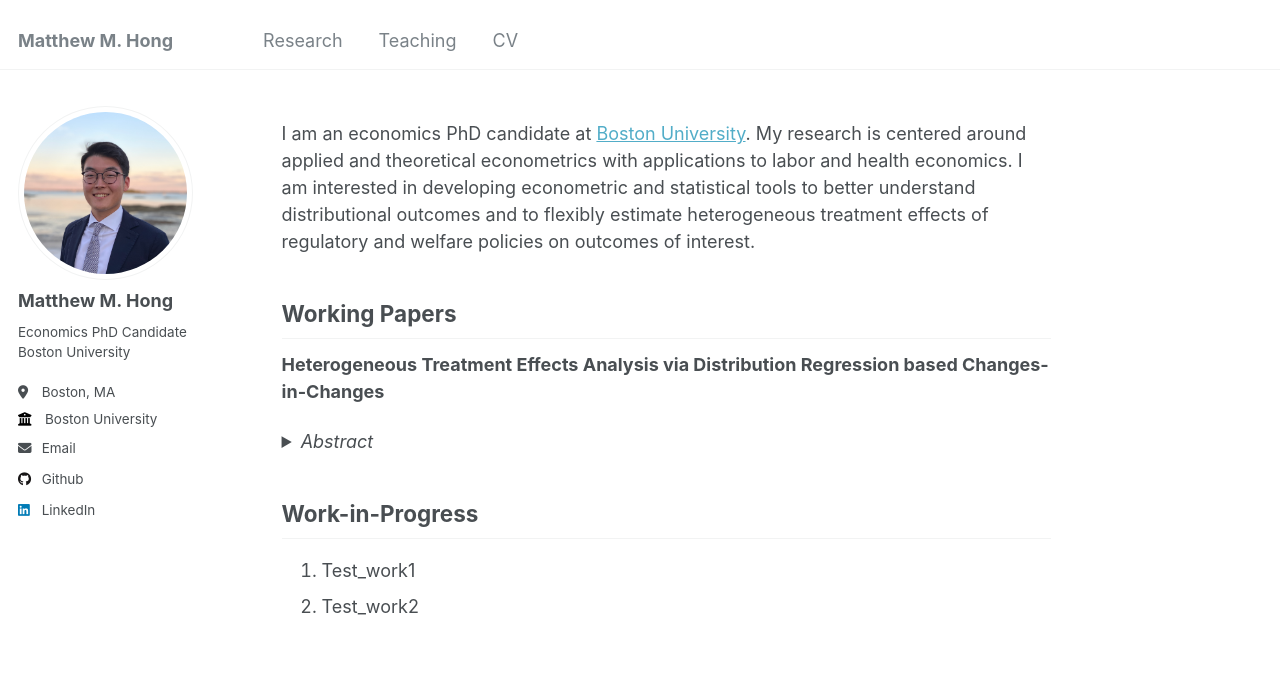
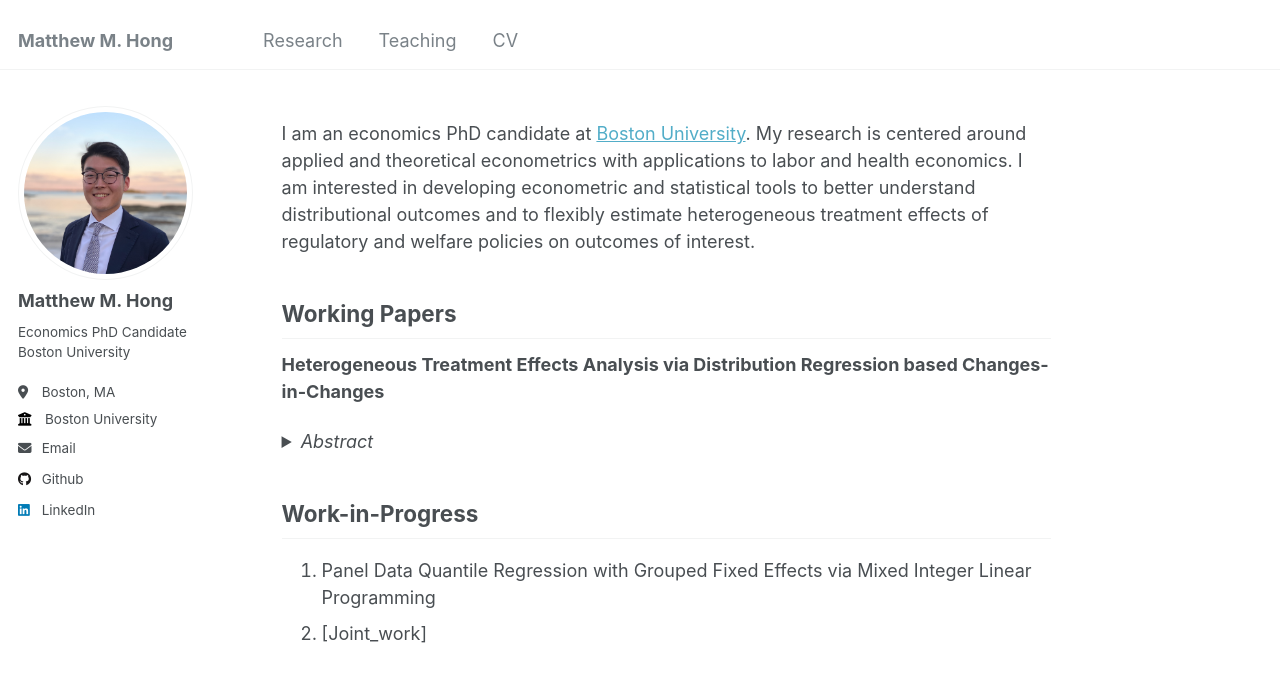
Before and after one commit to matthew-hong/matt-hong, a Jekyll site: the page built from _pages/about.md, in a window 1280 px wide. Shown: the top 682 px of the page. Built offline with Jekyll 4.4.1, drawn with Linux system fonts in a browser that asks for light colours.

Commit message:
update about page

```diff
--- a/_pages/about.md
+++ b/_pages/about.md
@@ -24,5 +24,5 @@ I am an economics PhD candidate at [Boston University](https://www.bu.edu/econ/)
 
 ## Work-in-Progress
 
-1. Test_work1
-1. Test_work2
+1. Panel Data Quantile Regression with Grouped Fixed Effects via Mixed Integer Linear Programming
+1. [Joint_work]
```
